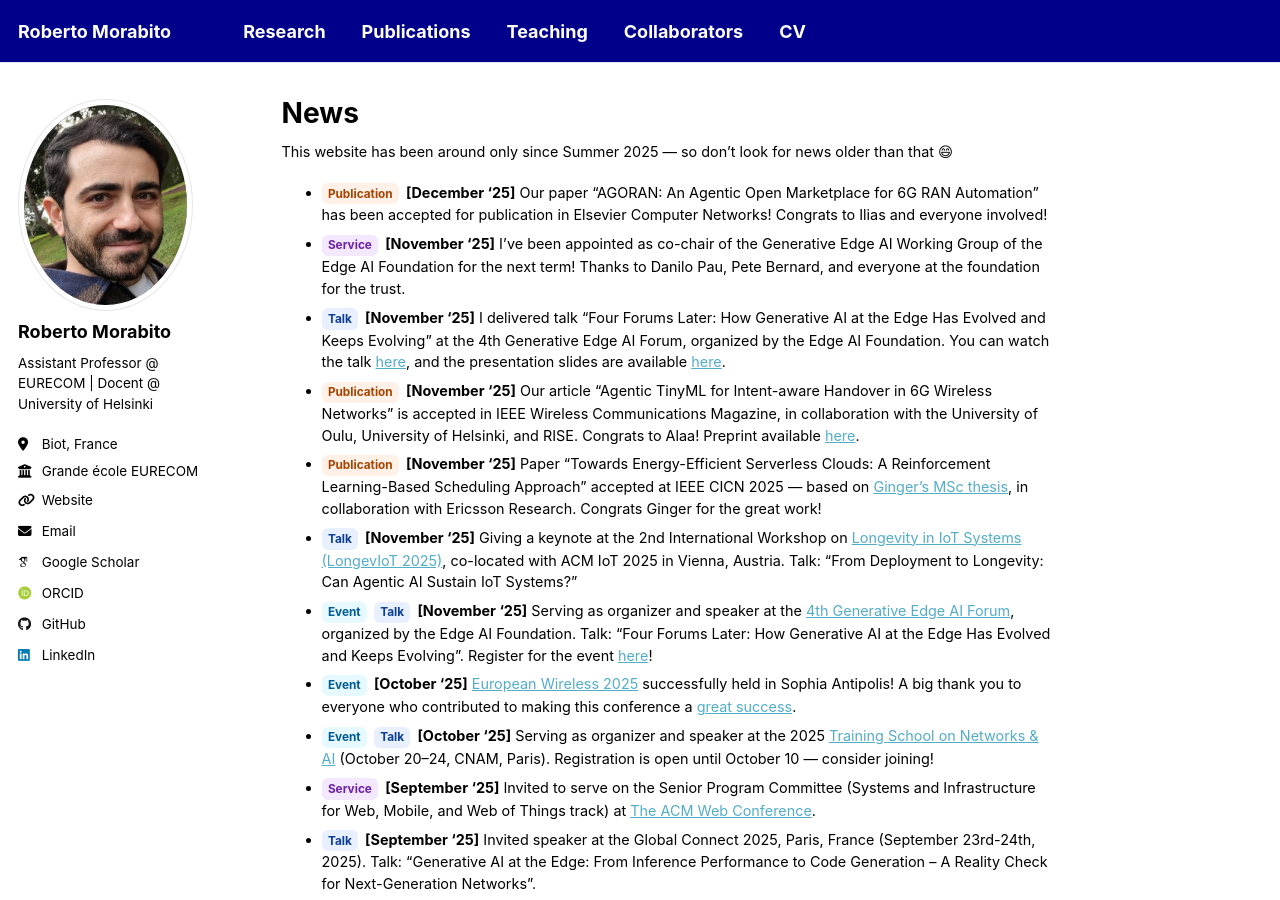
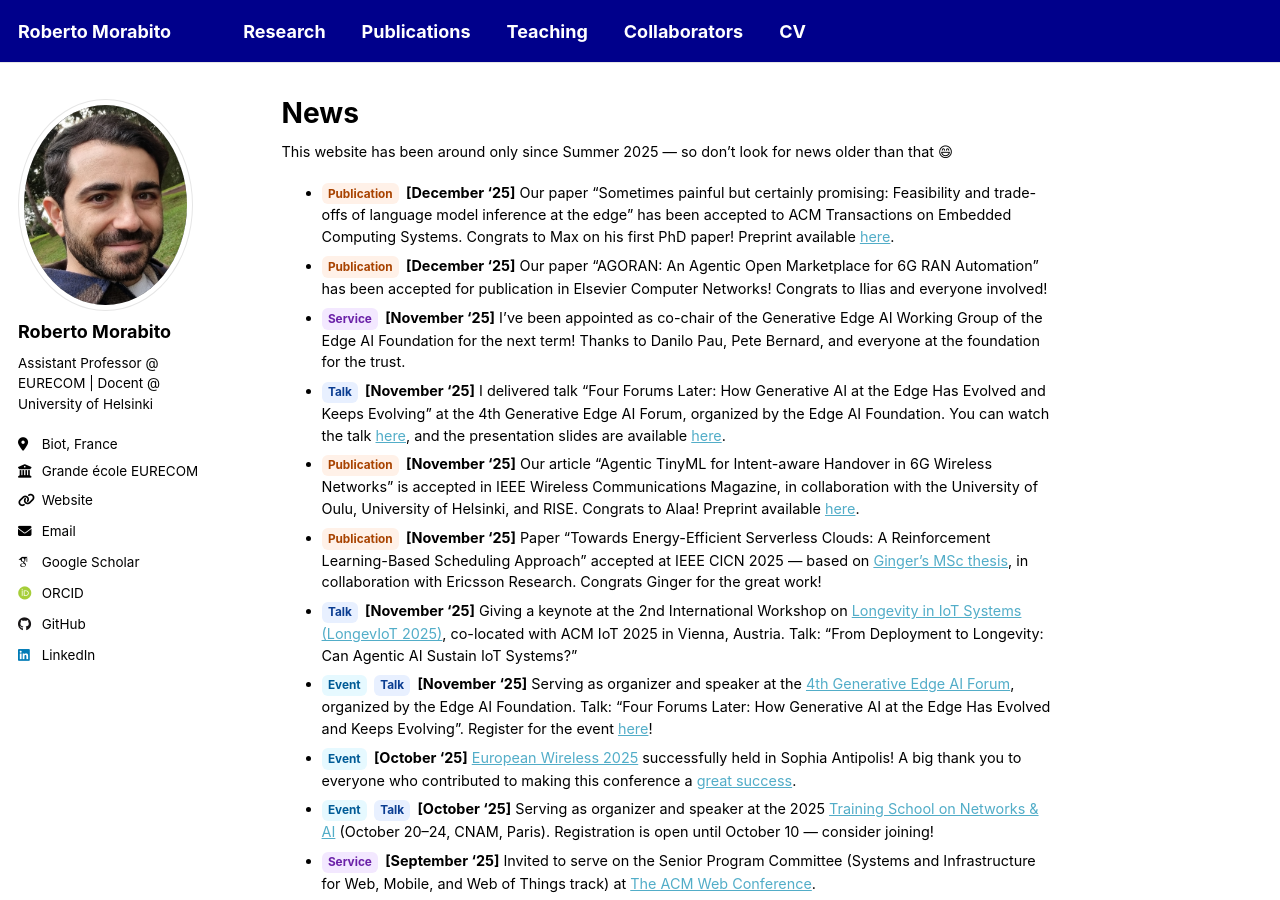
Before and after one commit to robertmora/robertmora.github.io, a Jekyll site: the page built from _pages/news.md, in a window 1280 px wide and 900 px high. Built offline with Jekyll 4.4.1, drawn with Linux system fonts in a browser that asks for light colours; some web fonts are replaced; a script that is not in the unit is left out.

Commit message:
Update news.md

```diff
--- a/_pages/news.md
+++ b/_pages/news.md
@@ -6,6 +6,7 @@ author_profile: true
 
 This website has been around only since Summer 2025 — so don’t look for news older than that 😄
 
+- [Publication](){:.tag .tag--pub} **[December '25]** Our paper "Sometimes painful but certainly promising: Feasibility and trade-offs of language model inference at the edge" has been accepted to ACM Transactions on Embedded Computing Systems. Congrats to Max on his first PhD paper! Preprint available [here](https://arxiv.org/pdf/2503.09114){:target="_blank"}.
 - [Publication](){:.tag .tag--pub} **[December '25]** Our paper "AGORAN: An Agentic Open Marketplace for 6G RAN Automation" has been accepted for publication in Elsevier Computer Networks! Congrats to Ilias and everyone involved!
 - [Service](){:.tag .tag--service} **[November '25]** I've been appointed as co-chair of the Generative Edge AI Working Group of the Edge AI Foundation for the next term! Thanks to Danilo Pau, Pete Bernard, and everyone at the foundation for the trust.
 - [Talk](){:.tag .tag--talk} **[November '25]** I delivered talk “Four Forums Later: How Generative AI at the Edge Has Evolved and Keeps Evolving” at the 4th Generative Edge AI Forum, organized by the Edge AI Foundation. You can watch the talk [here](https://youtu.be/oTso-e2JCyU?t=11096){:target="_blank"}, and the presentation slides are available [here](https://github.com/robertmora/robertmora.github.io/blob/master/files/Roberto%20Morabito_4th%20Forum_Four%20Forums%20Later_How%20GenAI%20at%20the%20Edge%20Has%20Evolved_final.pdf){:target="_blank"}.
```
